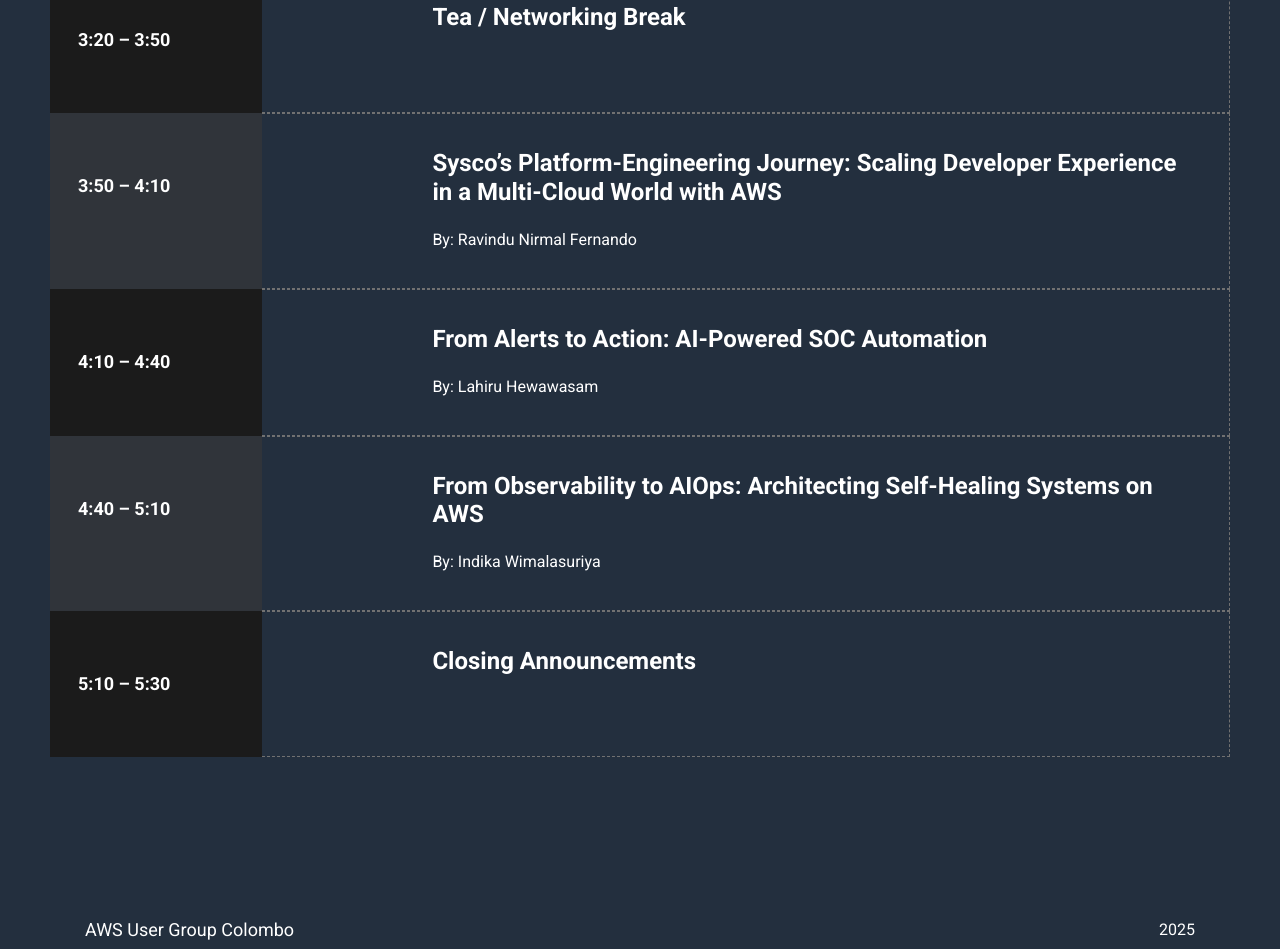
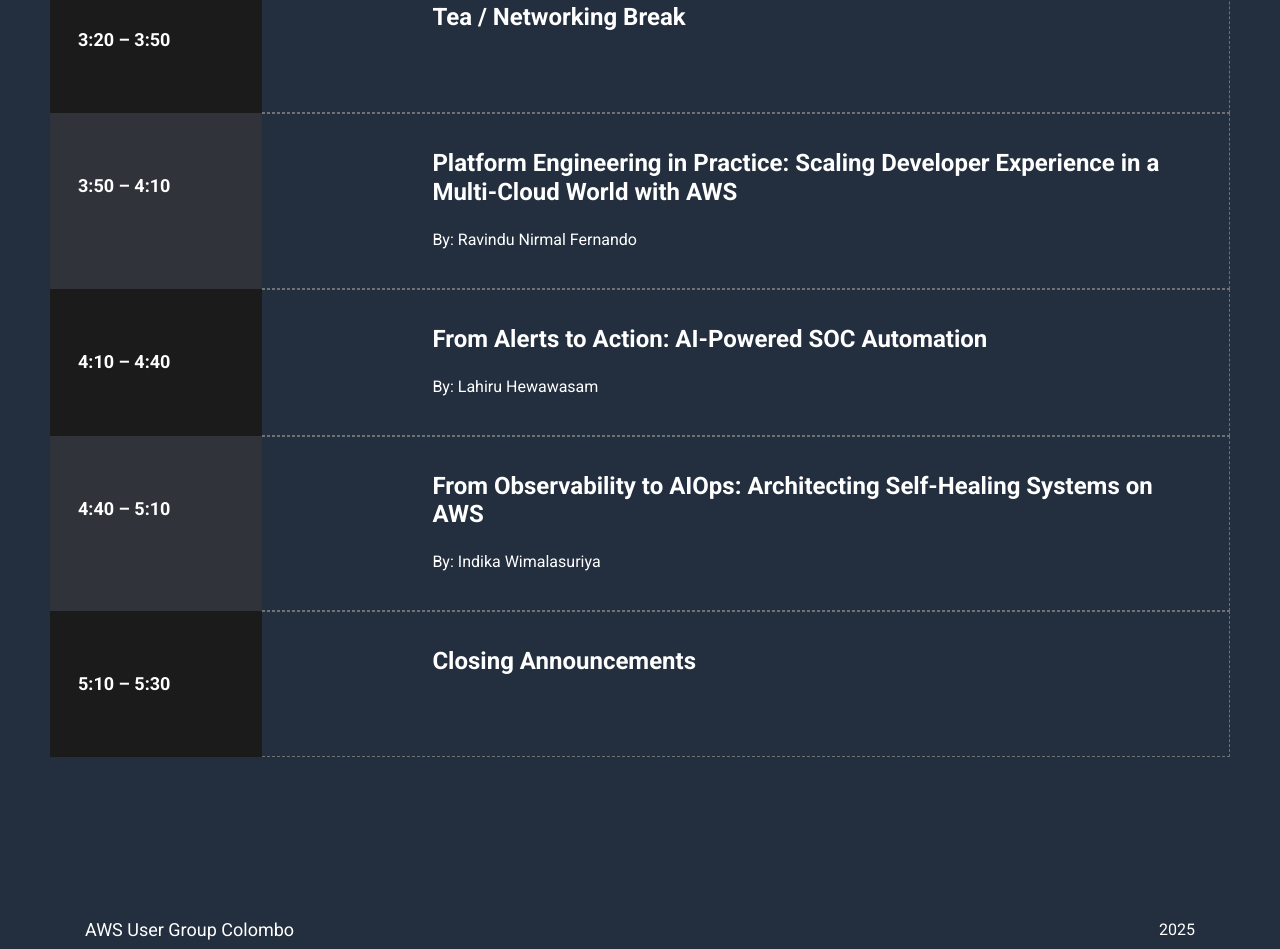
Before and after one commit to lakindu2002/aws-ug-lk, a plain HTML site: page index.html in a window 1280 px wide. Shown: the part 4585-5534 px from the top of the page. Drawn offline with Linux system fonts and the light colour scheme; no server answers; files whose address does not match are found by name.

Commit message:
minor fix - change session title

```diff
--- a/index.html
+++ b/index.html
@@ -448,8 +448,7 @@
                 </div>
                 <div class="schedule-slot-info">
                   <div class="schedule-slot-info-content">
-                    <h3 class="schedule-slot-title">Sysco’s Platform-Engineering Journey: Scaling Developer Experience
-                      in a Multi-Cloud World with AWS</h3>
+                    <h3 class="schedule-slot-title">Platform Engineering in Practice: Scaling Developer Experience in a Multi-Cloud World with AWS</h3>
                     <p class="speaker-name">By: Ravindu Nirmal Fernando</p>
                   </div>
                 </div>
```
